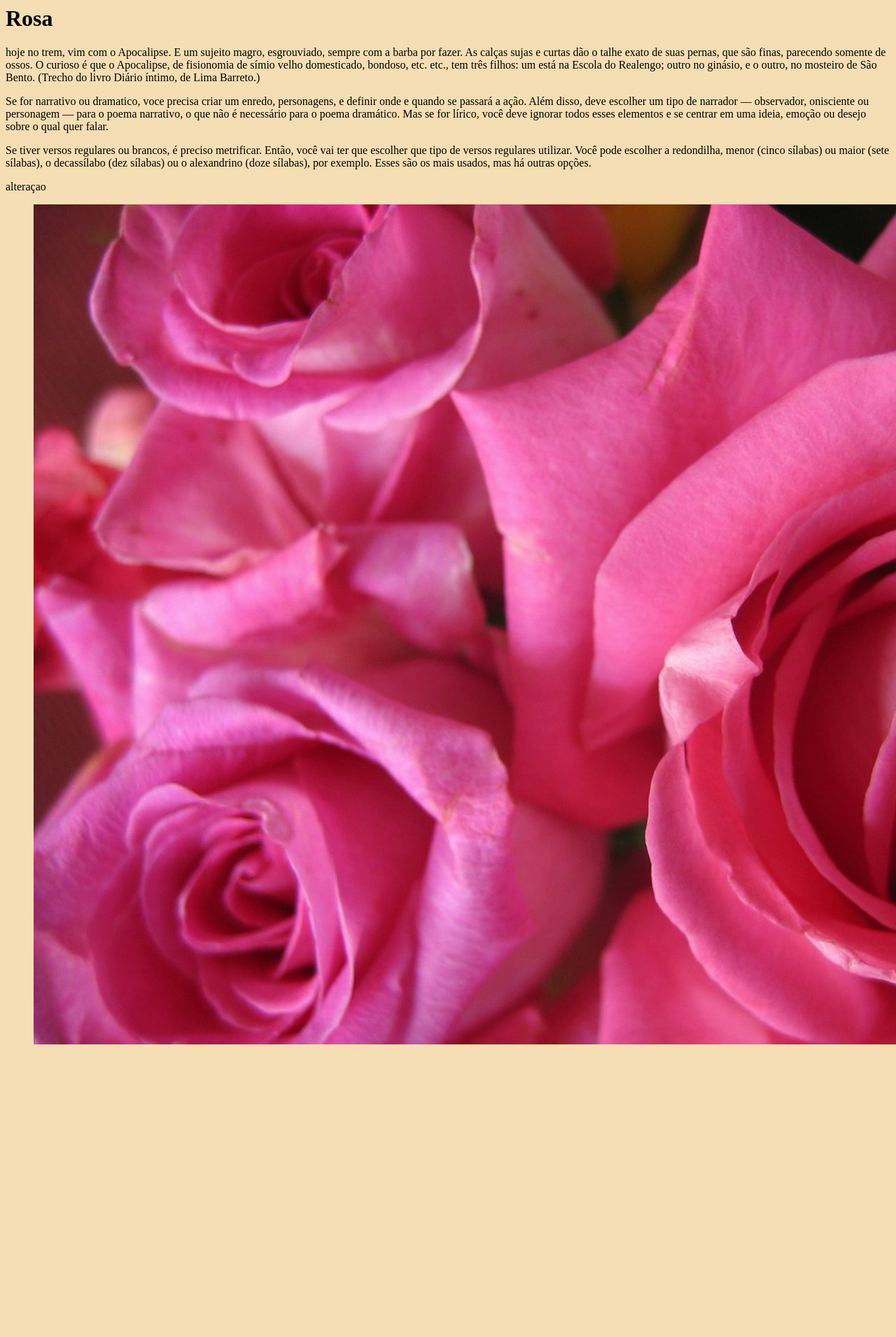
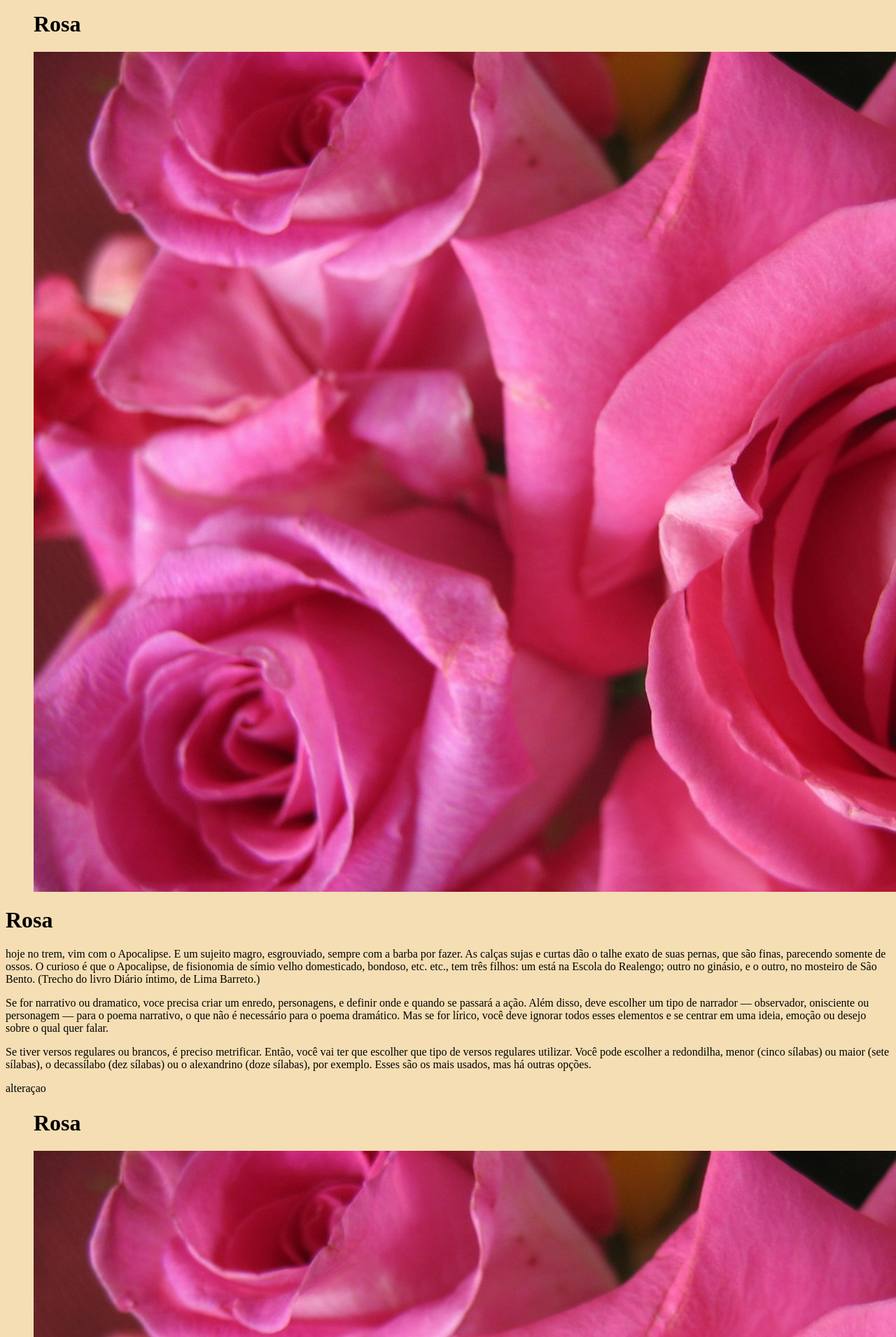
Before and after one commit to projectduetec/meuprimeirosite, a plain HTML site: page index.html in a window 1280 px wide. Shown: the top 1910 px of the page at 70% size. Before the commit the page ends 1508 px from the top, so only its background shows below. Drawn offline with Linux system fonts and the light colour scheme.

Commit message:
alteraçao

```diff
--- a/index.html
+++ b/index.html
@@ -6,6 +6,13 @@
         <link rel="stylesheet" href="css/estilo.css">
     </head>
     <body>
+        <header>
+            <div>  </div>
+            <figure>
+                <h1>Rosa</h1>
+                <img class="img topo" src="img/flor.jpg " alt="">
+            </figure>
+        </header>
         <h1>Rosa</h1>
         <p>hoje no trem, vim com o Apocalipse. E um sujeito magro, esgrouviado, sempre com a barba por fazer. As calças sujas e curtas dão o talhe exato de suas pernas, que são finas, parecendo somente de ossos. O curioso é que o Apocalipse, de fisionomia de símio velho domesticado, bondoso, etc. etc., tem três filhos: um está na Escola do Realengo; outro no ginásio, e o outro, no mosteiro de São Bento. (Trecho do livro Diário íntimo, de Lima Barreto.)
         </p>
@@ -15,12 +22,14 @@
 
          </p>
          <p>alteraçao</p>
+
          <figure>
-             <img src="img/flor.jpg " alt="">
-         </figure>
+            <h1>Rosa</h1>
+            <img class="img topo" src="img/flor.jpg " alt="">
+        </figure>
+        <p>Rosas. Representa o amor e suas nuances, para cada cor um significado, a Vermelha significa Amor intenso a Branca significa Inocência e beleza a Rosa, Respeito e admiração e a Amarela significa Felicidade e amizade.</p>
 
 
-
-
+    /
 
     </body>
```
